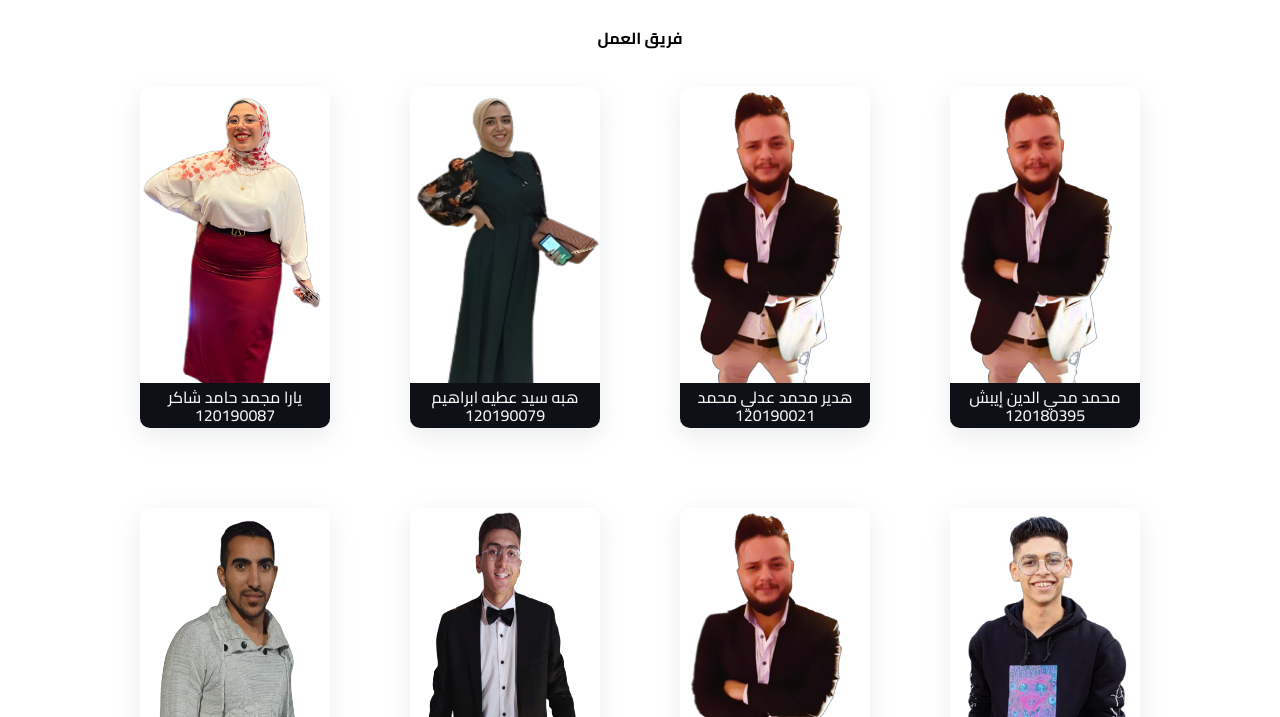
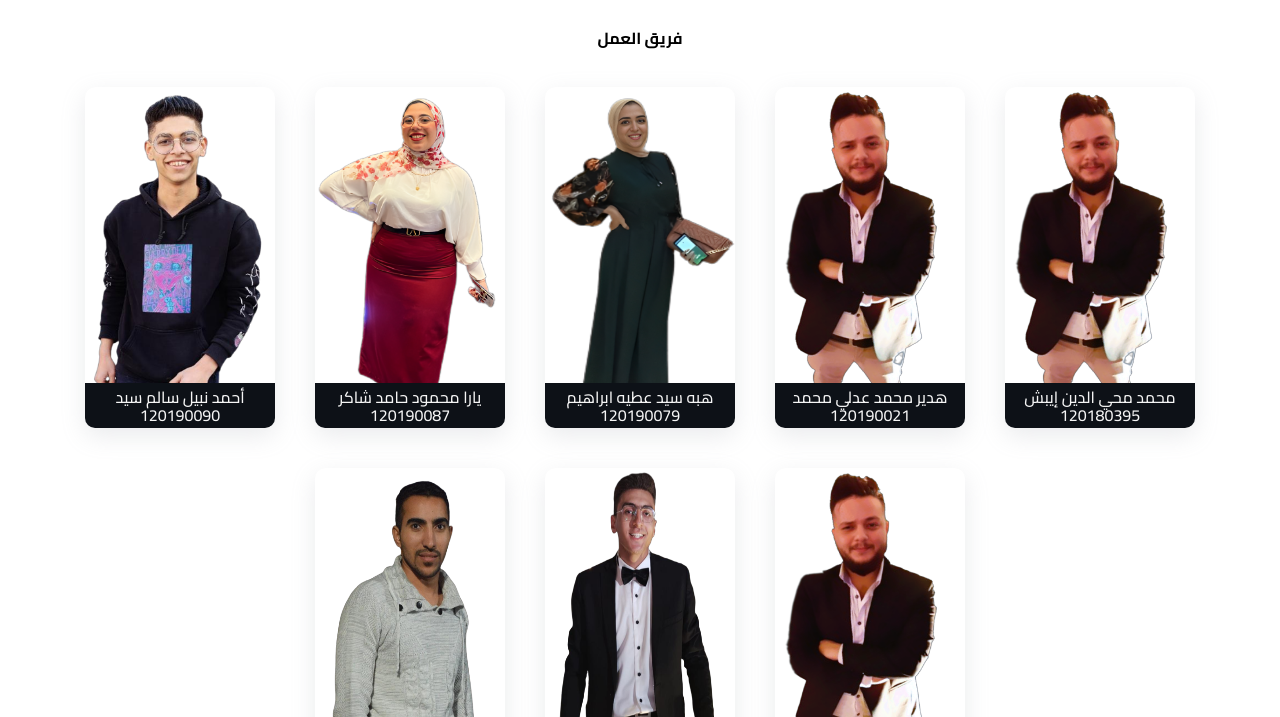
Before and after one commit to ebesh112/wsh, a plain HTML site: page about.html in a window 1280 px wide. Shown: the part 83-800 px from the top of the page. Drawn offline with Linux system fonts and the light colour scheme; a script that the page names is missing.

Commit message:
fix typo mistake

```diff
--- a/about.html
+++ b/about.html
@@ -64,7 +64,7 @@
         <div class="teamCard">
           <img src="./images/team/yara.png" alt="" />
           <div class="info">
-            <div>يارا مجمد حامد شاكر</div>
+            <div>يارا محمود حامد شاكر</div>
             <div>120190087</div>
           </div>
         </div>
--- a/css/team.css
+++ b/css/team.css
@@ -3,7 +3,7 @@
   flex-wrap: wrap;
   justify-content: center;
   margin: 40px 0;
-  gap: 80px;
+  gap: 40px;
 }
 
 .teamCard {
```
